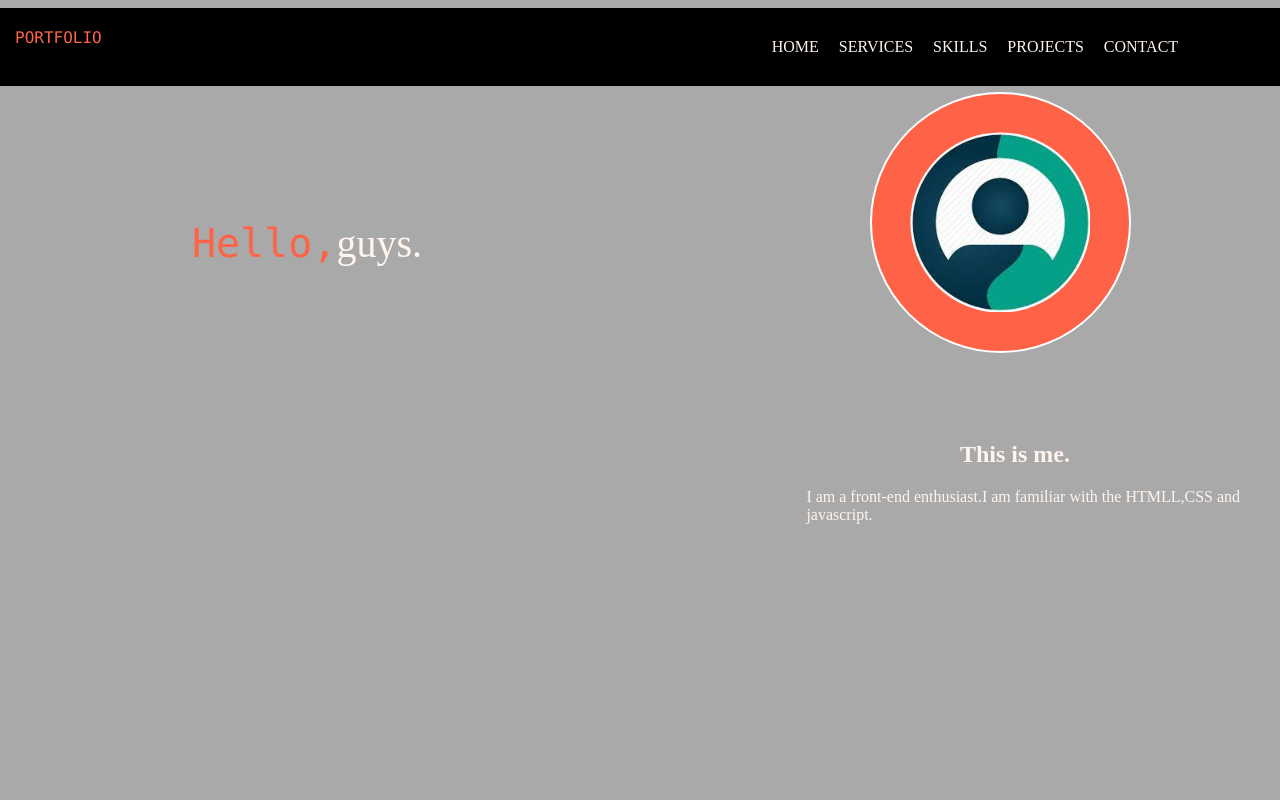
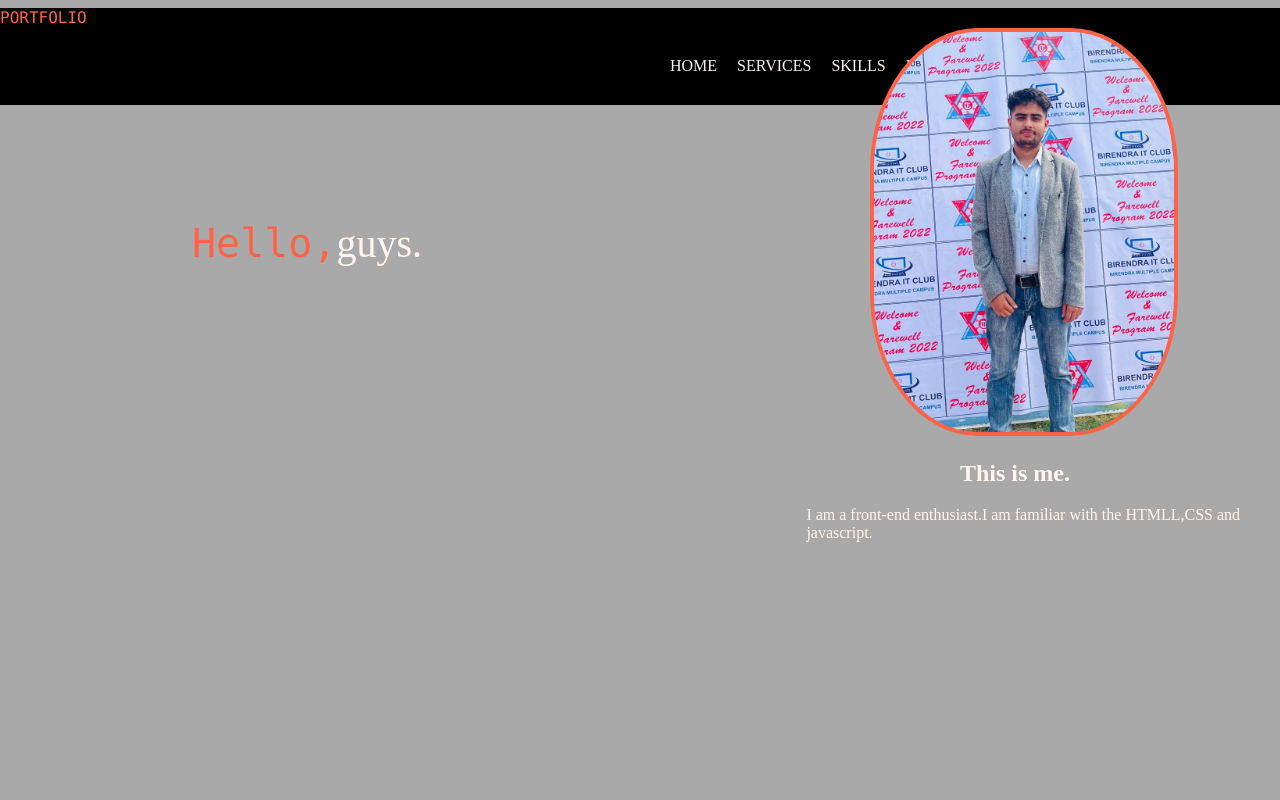
Before and after one commit to Prabhat147/Web-practice, a plain HTML site: page portfolio/index.html in a window 1280 px wide. Shown: the top 800 px of the page. Drawn offline with Linux system fonts and the light colour scheme.

Commit message:
image changed

```diff
--- a/portfolio/index.html
+++ b/portfolio/index.html
@@ -6,7 +6,7 @@
     <meta http-equiv="X-UA-Compatible" content="IE=edge">
     <meta name="viewport" content="width=device-width, initial-scale=1.0">
     <title>A simple website</title>
-    <link rel="stylesheet" href="/portfolio/style.css">
+    <link rel="stylesheet" href="style.css">
 </head>
 
 <body>
@@ -29,7 +29,7 @@
                 <span>Hello,</span>guys.
             </div>
             <div class="right">
-                <img src="profile.jpeg" alt="Profile pic">
+                <img src="profile.jpg" alt="Profile pic">
                 <h1 class="title">This is me.</h1>
                 <p class="description">I am a front-end enthusiast.I am familiar with the HTMLL,CSS and javascript.</p>
             </div>
--- a/portfolio/style.css
+++ b/portfolio/style.css
@@ -19,15 +19,14 @@ header {
 }
 
 nav {
-    display: flex;
+    display: inline-block;
     position: fixed;
     background-color: black;
     width: 100%;
 }
 
 .portfolio {
-    margin-top: 20px;
-    margin-left: 15px;
+
 }
 
 .menu {
@@ -51,7 +50,7 @@ a {
 }
 
 a:hover {
-    color: skyblue;
+    color: tomato;
 }
 
 .left {
@@ -73,13 +72,11 @@ section {
 }
 
 .right>img {
-    margin: 5%;
-    padding: 3%;
+    padding: 0.3%;
     position: relative;
     background: tomato;
-    border: 2px solid white;
-    border-radius: 50%;
-    height: 180px;
+    border-radius: 35%;
+    height: 25em;
     width: auto;
     margin-left: 20%;
 }
```
Also changed, not shown: portfolio/profile.jpeg (deleted), portfolio/profile.jpg (added).
